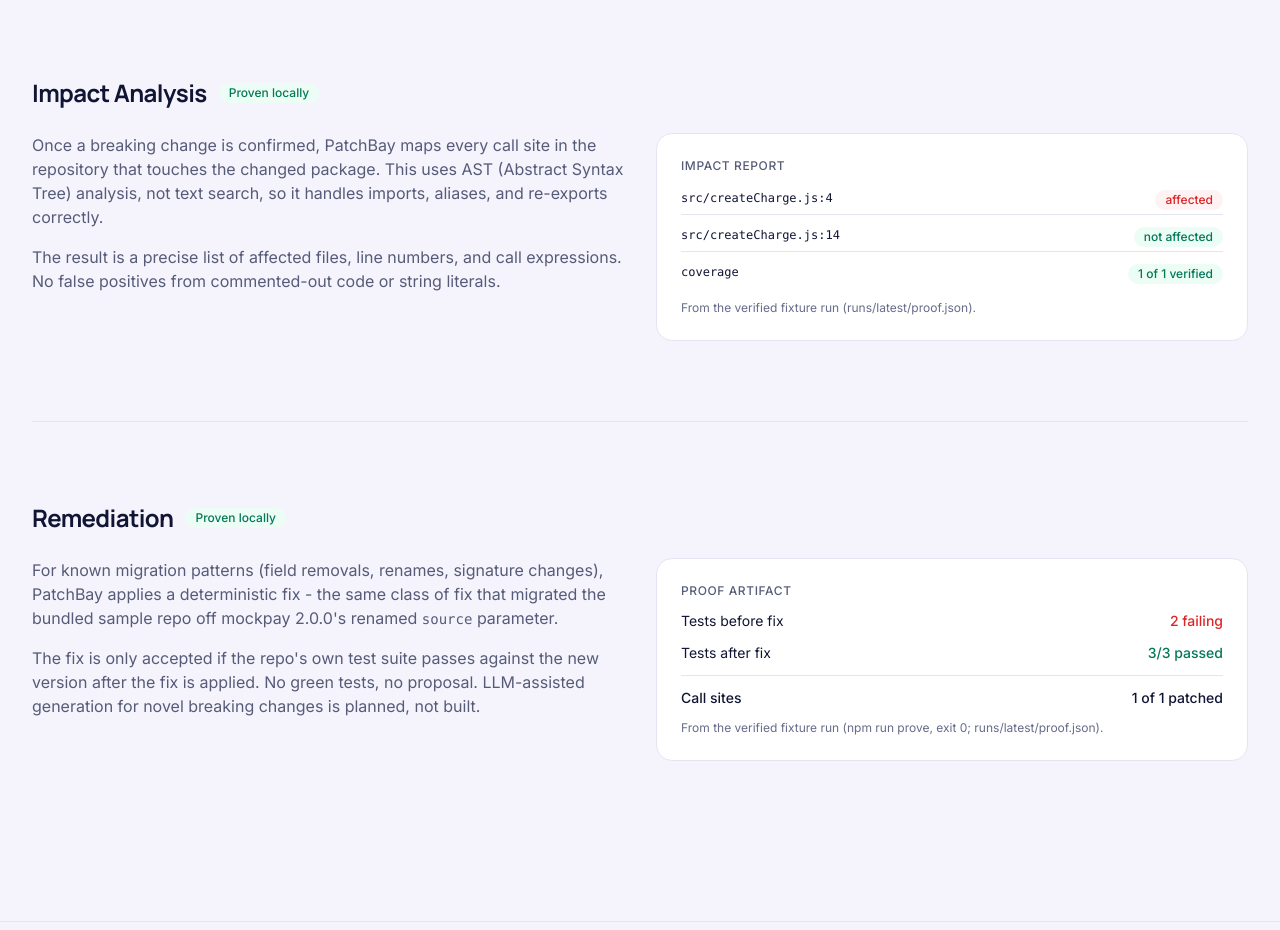
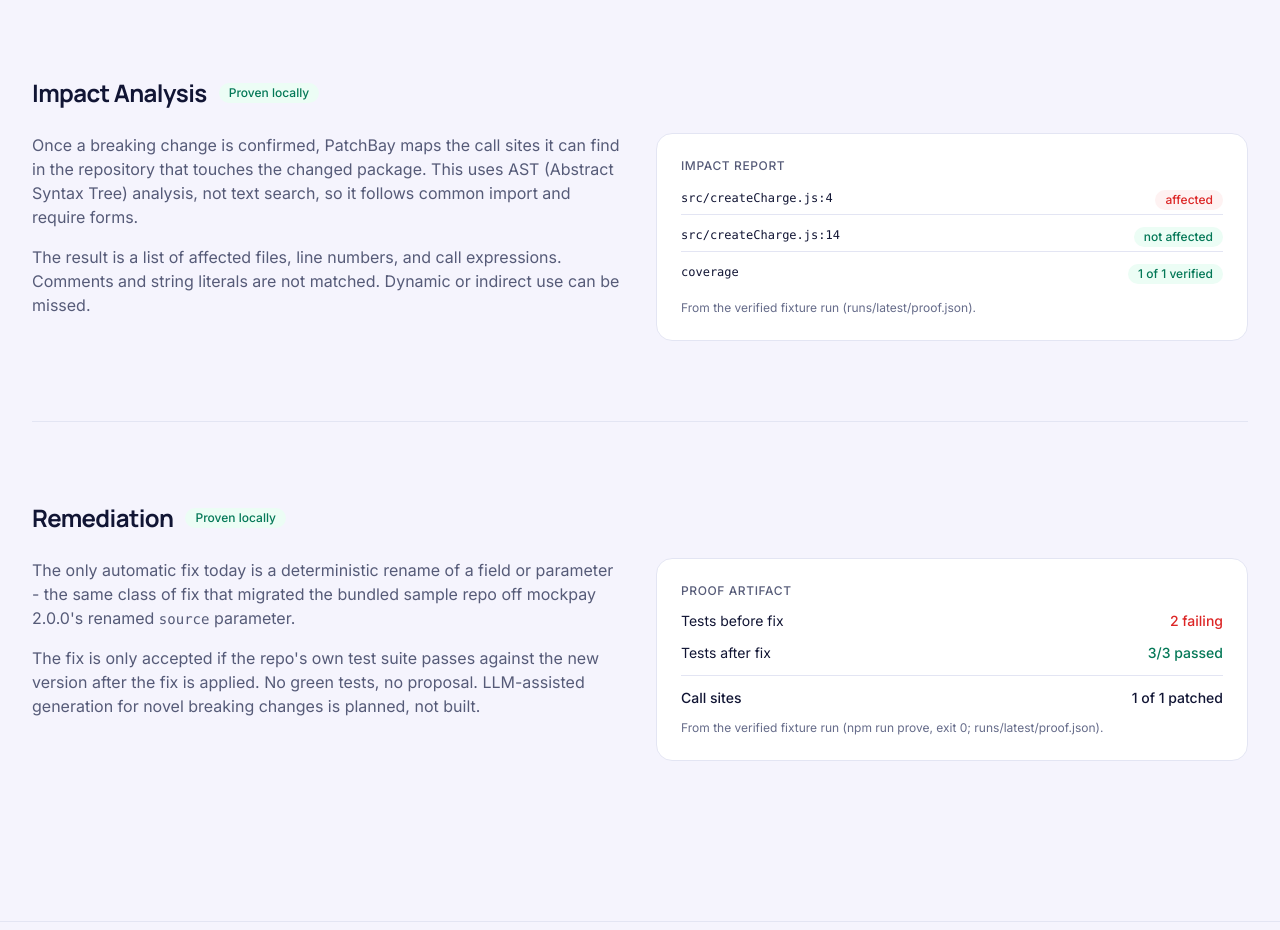
Before and after one commit to Nitish-1303/Patchversion, a Next.js app in the folder packages/site/: page /product in a window 1280 px wide. Shown: the part 1460-2390 px from the top of the page. Built offline with nearby package versions, Linux system fonts and the light colour scheme.

Commit message:
docs: correct product page remediation and impact analysis claims

```diff
--- a/packages/site/src/app/product/page.tsx
+++ b/packages/site/src/app/product/page.tsx
@@ -125,13 +125,13 @@
         <div className="grid md:grid-cols-2 gap-8">
           <div className="min-w-0">
             <p className="text-text-secondary mb-4">
-              Once a breaking change is confirmed, PatchBay maps every call site in the
+              Once a breaking change is confirmed, PatchBay maps the call sites it can find in the
               repository that touches the changed package. This uses AST (Abstract Syntax Tree)
-              analysis, not text search, so it handles imports, aliases, and re-exports correctly.
+              analysis, not text search, so it follows common import and require forms.
             </p>
             <p className="text-text-secondary">
-              The result is a precise list of affected files, line numbers, and call expressions.
-              No false positives from commented-out code or string literals.
+              The result is a list of affected files, line numbers, and call expressions.
+              Comments and string literals are not matched. Dynamic or indirect use can be missed.
             </p>
           </div>
           <div className="card min-w-0">
@@ -164,8 +164,7 @@
         <div className="grid md:grid-cols-2 gap-8">
           <div className="min-w-0">
             <p className="text-text-secondary mb-4">
-              For known migration patterns (field removals, renames, signature changes), PatchBay applies
-              a deterministic fix - the same class of fix that migrated the bundled sample repo off
+              The only automatic fix today is a deterministic rename of a field or parameter - the same class of fix that migrated the bundled sample repo off
               mockpay 2.0.0&apos;s renamed <span className="font-mono text-sm">source</span> parameter.
             </p>
             <p className="text-text-secondary mb-4">
```
